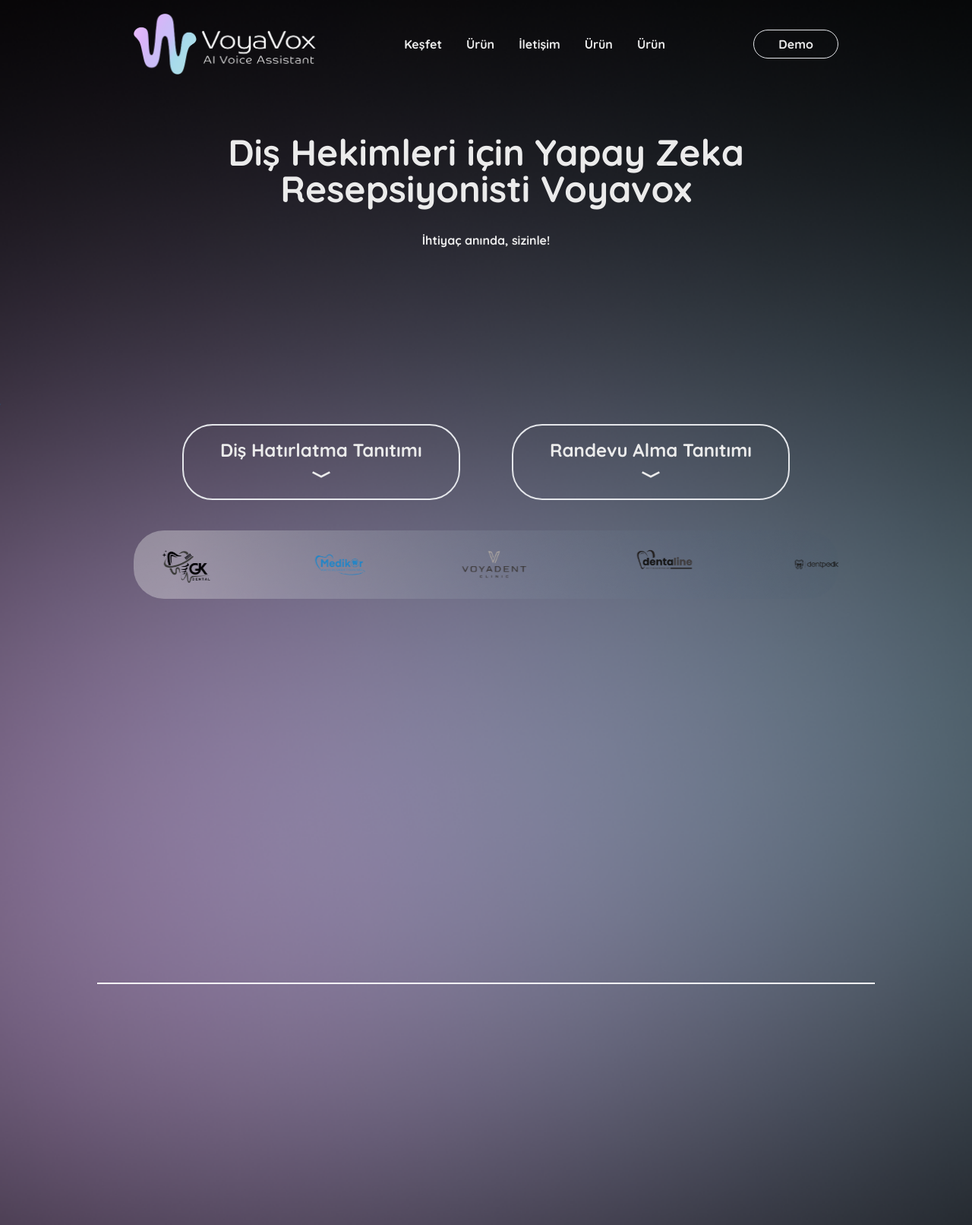
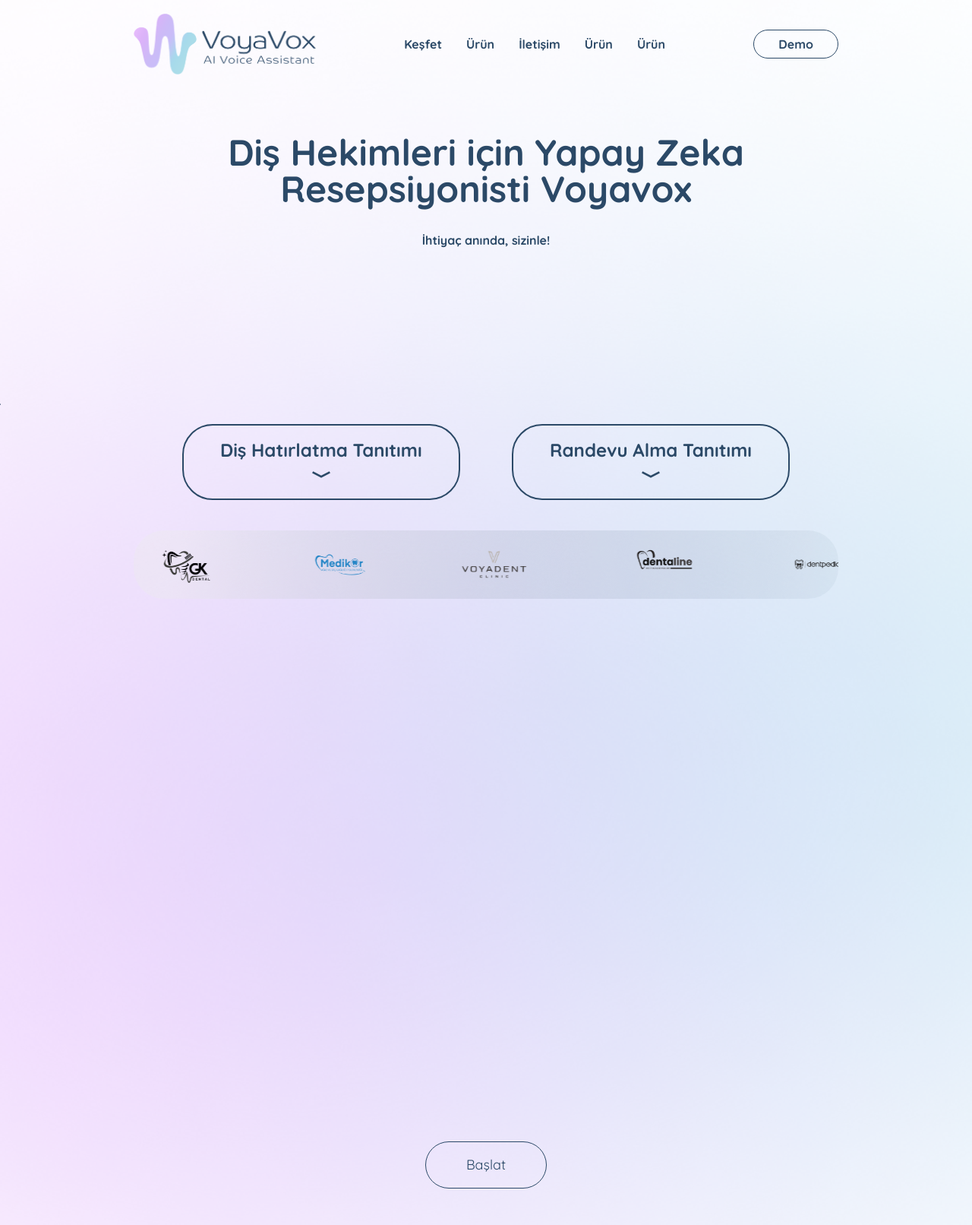
Before and after one commit to mberkayarsln/voyavox, a Next.js app: page / in a window 1280 px wide. Shown: the whole page at 76% size. Built offline with nearby package versions, Linux system fonts and the light colour scheme.

Commit message:
demo fix

```diff
--- a/components/Buttons.tsx
+++ b/components/Buttons.tsx
@@ -1,28 +1,29 @@
 "use client"
-import useInViewStore from "@/src/store/useInViewStore";
+import useIsPlayingStore from "@/src/store/useIsPlayingStore"
+import { handleDemoStart } from "@/src/utils/demo"
 import Link from "next/link"
-import { RiArrowDownWideLine,RiArrowRightWideLine } from "react-icons/ri"
+import { RiArrowDownWideLine, RiArrowRightWideLine } from "react-icons/ri"
 
 const Buttons = () => {
 
-    const { isInViewStore } = useInViewStore();
+    const { isPlaying, setIsPlaying } = useIsPlayingStore();
 
     return (
         <div className="flex flex-col sm:flex-row items-center gap-4 sm:justify-between w-full max-w-[800px]">
-            <Link href="#demo" className={`w-[300px] sm:w-auto px-5 md:px-12 py-3 md:py-4 whitespace-nowrap rounded-[40px] border-2 border-${isInViewStore ? "white" : "navy"} flex flex-row-reverse justify-center gap-4 sm:gap-0 sm:flex-col items-center`}>
-                <div className={`text-${isInViewStore ? "white" : "navy"} font-bold text-lg sm:text-xl lg:text-2xl text-center`}>
+            <Link href="#demo1" onClick={() => handleDemoStart(setIsPlaying)} className={`w-[300px] sm:w-auto px-5 md:px-12 py-3 md:py-4 whitespace-nowrap rounded-[40px] border-2 border-${isPlaying ? "white" : "navy"} flex flex-row-reverse justify-center gap-4 sm:gap-0 sm:flex-col items-center`}>
+                <div className={`text-${isPlaying ? "white" : "navy"} font-bold text-lg sm:text-xl lg:text-2xl text-center`}>
                     Diş Hatırlatma Tanıtımı
                 </div>
-                <RiArrowDownWideLine size={32} className={`text-${isInViewStore ? "white" : "navy"} font-bold hidden sm:block`} />
-                <RiArrowRightWideLine size={32} className={`text-${isInViewStore ? "white" : "navy"} font-bold sm:hidden`} />
+                <RiArrowDownWideLine size={32} className={`text-${isPlaying ? "white" : "navy"} font-bold hidden sm:block`} />
+                <RiArrowRightWideLine size={32} className={`text-${isPlaying ? "white" : "navy"} font-bold sm:hidden`} />
             </Link>
 
-            <Link href="/" className={`w-[300px] sm:w-auto px-5 md:px-12 py-3 md:py-4 whitespace-nowrap rounded-[40px] border-2 border-${isInViewStore ? "white" : "navy"} flex flex-row-reverse justify-center gap-4 sm:gap-0 sm:flex-col items-center`}>
-                <div className={`text-${isInViewStore ? "white" : "navy"} font-bold text-lg sm:text-xl lg:text-2xl text-center`}>
+            <Link href="/" className={`w-[300px] sm:w-auto px-5 md:px-12 py-3 md:py-4 whitespace-nowrap rounded-[40px] border-2 border-${isPlaying ? "white" : "navy"} flex flex-row-reverse justify-center gap-4 sm:gap-0 sm:flex-col items-center`}>
+                <div className={`text-${isPlaying ? "white" : "navy"} font-bold text-lg sm:text-xl lg:text-2xl text-center`}>
                     Randevu Alma Tanıtımı
                 </div>
-                <RiArrowDownWideLine size={32} className={`text-${isInViewStore ? "white" : "navy"} font-bold hidden sm:block`} />
-                <RiArrowRightWideLine size={32} className={`text-${isInViewStore ? "white" : "navy"} font-bold sm:hidden`} />
+                <RiArrowDownWideLine size={32} className={`text-${isPlaying ? "white" : "navy"} font-bold hidden sm:block`} />
+                <RiArrowRightWideLine size={32} className={`text-${isPlaying ? "white" : "navy"} font-bold sm:hidden`} />
             </Link>
 
         </div>
--- a/components/Demo/AudioVisualizer.tsx
+++ b/components/Demo/AudioVisualizer.tsx
@@ -2,6 +2,7 @@
 
 import { useEffect, useRef, useState } from "react";
 import DemoTranscript from "./DemoTranscript";
+import useIsPlayingStore from "@/src/store/useIsPlayingStore";
 
 declare global {
   interface Window {
@@ -9,15 +10,16 @@ declare global {
   }
 }
 
-export default function AudioVisualizer({ isInView }: { isInView: boolean }) {
+export default function AudioVisualizer() {
   const canvasRef = useRef<HTMLCanvasElement>(null);
   const audioRef = useRef<HTMLAudioElement>(null);
   const audioCtxRef = useRef<AudioContext | null>(null);
   const sourceRef = useRef<MediaElementAudioSourceNode | null>(null);
   const analyserRef = useRef<AnalyserNode | null>(null);
   const animationRef = useRef<number>();
-  const [isPlaying, setIsPlaying] = useState(false);
   const [canvasSize, setCanvasSize] = useState({ width: 800, height: 300 });
+
+  const { isPlaying, setIsPlaying } = useIsPlayingStore();
 
   useEffect(() => {
     if (typeof window !== "undefined") {
@@ -62,7 +64,7 @@ export default function AudioVisualizer({ isInView }: { isInView: boolean }) {
       ctx.clearRect(0, 0, WIDTH, HEIGHT);
 
       ctx.lineWidth = 2;
-      ctx.strokeStyle = "white";
+      ctx.strokeStyle = isPlaying ? "#fff" : "#2B4967";
       ctx.beginPath();
 
       const sliceWidth = WIDTH / bufferLength;
@@ -87,6 +89,7 @@ export default function AudioVisualizer({ isInView }: { isInView: boolean }) {
     if (isPlaying) {
       draw();
     } else {
+      draw();
       cancelAnimationFrame(animationRef.current!);
     }
 
@@ -98,7 +101,7 @@ export default function AudioVisualizer({ isInView }: { isInView: boolean }) {
   useEffect(() => {
     if (typeof window === "undefined") return;
 
-    if (isInView) {
+    if (isPlaying) {
       if (audioRef.current && audioCtxRef.current) {
         audioCtxRef.current.resume();
         audioRef.current.play();
@@ -111,7 +114,7 @@ export default function AudioVisualizer({ isInView }: { isInView: boolean }) {
         setIsPlaying(false);
       }
     }
-  }, [isInView]);
+  }, [isPlaying]);
 
   return (
     <div className="flex flex-col items-center justify-center w-full overflow-x-hidden">
@@ -119,7 +122,7 @@ export default function AudioVisualizer({ isInView }: { isInView: boolean }) {
         ref={canvasRef}
         width={canvasSize.width}
         height={canvasSize.height}
-        className="w-screen h-[300px]"
+        className="w-screen h-[300px] px-12"
       />
       <audio ref={audioRef} src="/voice.mp3" />
       <DemoTranscript audioRef={audioRef} />
--- a/components/Demo/Demo.tsx
+++ b/components/Demo/Demo.tsx
@@ -1,13 +1,10 @@
 "use client"
 
-import { useInView } from "motion/react";
-import { useEffect, useRef } from "react";
 import AudioVisualizer from "./AudioVisualizer";
-import useInViewStore from "@/src/store/useInViewStore";
 
 const Demo = () => {
 
-    const ref = useRef<HTMLDivElement>(null);
+    /* const ref = useRef<HTMLDivElement>(null);
     const isInView = useInView(ref);
 
     const { setIsInView } = useInViewStore();
@@ -23,11 +20,11 @@ const Demo = () => {
                 body.style.backgroundColor = "transparent";
 
         setIsInView(isInView);
-    }, [isInView, setIsInView])
+    }, [isInView, setIsInView]) */
 
     return (
-        <section className="h-screen w-full flex flex-col justify-end items-center mt-3 pb-12" id="demo" ref={ref}>
-            <AudioVisualizer isInView={isInView} />
+        <section className="h-screen w-full flex flex-col justify-end items-center mt-3 pb-12" id="demo1">
+            <AudioVisualizer />
         </section>
     )
 }
--- a/components/Demo/DemoTranscript.tsx
+++ b/components/Demo/DemoTranscript.tsx
@@ -1,4 +1,6 @@
 "use client";
+import useIsPlayingStore from "@/src/store/useIsPlayingStore";
+import { handleDemoStart, handleDemoStop } from "@/src/utils/demo";
 import { useEffect, useState } from "react";
 
 const transcript = [
@@ -32,6 +34,8 @@ const transcript = [
 export default function DemoTranscript({ audioRef }: { audioRef: React.RefObject<HTMLAudioElement> }) {
     const [currentIndex, setCurrentIndex] = useState<number>(-1);
 
+    const { isPlaying, setIsPlaying } = useIsPlayingStore();
+
     useEffect(() => {
         const interval = setInterval(() => {
             const currentTime = audioRef.current?.currentTime ?? 0;
@@ -50,19 +54,25 @@ export default function DemoTranscript({ audioRef }: { audioRef: React.RefObject
     const visibleMessages = transcript.slice(Math.max(0, currentIndex - 3), currentIndex + 1);
 
     return (
-        <div className="flex flex-col items-center gap-2 leading-6 h-[120px] justify-end overflow-hidden w-full">
+        <div className="flex flex-col items-center gap-2 leading-6 h-[180px] justify-end overflow-hidden w-full">
             {visibleMessages.map((message, index) => {
                 const isRecent = index >= visibleMessages.length - 2;
                 return (
                     <p
                         key={index}
-                        className={`font-bold text-white ${isRecent ? "" : "opacity-50"
+                        className={`font-bold text-${isPlaying ? "white" : "navy"} ${isRecent ? "" : "opacity-50"
                             }`}
                     >
                         {message.text}
                     </p>
                 );
             })}
+            {!isPlaying ? <div className="text-navy border border-navy w-40 text-center px-6 py-4 rounded-full text-lg mt-4" onClick={() => handleDemoStart(setIsPlaying)}>
+                Başlat
+            </div> :
+                <div className="text-white w-40 text-center px-6 py-4 rounded-full text-lg bg-[linear-gradient(to_right,_rgba(43,73,103,0.3),_rgba(233,188,253,0.3))] mt-4" onClick={() => handleDemoStop(setIsPlaying)}>
+                    Durdur
+                </div>}
         </div>
     );
 }
--- a/components/Header.tsx
+++ b/components/Header.tsx
@@ -1,6 +1,6 @@
 "use client";
 
-import useInViewStore from "@/src/store/useInViewStore";
+import useIsPlayingStore from "@/src/store/useIsPlayingStore";
 import Image from "next/image";
 import Link from "next/link";
 import { RiMenuLine } from "react-icons/ri";
@@ -14,7 +14,7 @@ const navItems = [
 ];
 
 const Header = () => {
-  const { isInViewStore } = useInViewStore();
+  const { isPlaying } = useIsPlayingStore();
 
   return (
     <header className="fixed w-full lg:w-[1024px] translate-x-1/2 right-1/2 mt-3 flex justify-between items-center px-6 sm:px-12 py-1.5 rounded-[40px] bg-transparent z-50">
@@ -23,13 +23,13 @@ const Header = () => {
           src="/logo/VoyaVox_logo2_cropped.png"
           alt="Dark Logo"
           fill
-          className={`transition-opacity duration-300 ${isInViewStore ? "opacity-0" : "opacity-100"}`}
+          className={`transition-opacity duration-300 ${isPlaying ? "opacity-0" : "opacity-100"}`}
         />
         <Image
           src="/logo/VoyaVox_logo_whitetext_horizontal_cropped.png"
           alt="White Logo"
           fill
-          className={`absolute top-0 left-0 transition-opacity duration-300 ${isInViewStore ? "opacity-100" : "opacity-0"}`}
+          className={`absolute top-0 left-0 transition-opacity duration-300 ${isPlaying ? "opacity-100" : "opacity-0"}`}
         />
       </div>
 
@@ -42,7 +42,7 @@ const Header = () => {
           <Link
             key={index}
             href={item.href}
-            className={`text-${isInViewStore ? "white" : "navy"} font-bold transition-colors duration-300`}
+            className={`text-${isPlaying ? "white" : "navy"} font-bold transition-colors duration-300`}
           >
             {item.label}
           </Link>
@@ -52,7 +52,7 @@ const Header = () => {
       <div className="hidden lg:block">
         <Link
           href="/"
-          className={`text-${isInViewStore ? "white" : "navy"} rounded-[40px] border border-${isInViewStore ? "white" : "navy"} px-8 py-2 font-bold transition-colors duration-300`}
+          className={`text-${isPlaying ? "white" : "navy"} rounded-[40px] border border-${isPlaying ? "white" : "navy"} px-8 py-2 font-bold transition-colors duration-300`}
         >
           Demo
         </Link>
--- a/components/Hero.tsx
+++ b/components/Hero.tsx
@@ -1,14 +1,14 @@
 "use client"
 
-import useInViewStore from "@/src/store/useInViewStore";
+import useIsPlayingStore from "@/src/store/useIsPlayingStore";
 
 
 const Hero = () => {
 
-    const { isInViewStore } = useInViewStore();
+    const { isPlaying } = useIsPlayingStore();
 
     return (
-        <div className={`max-w-[800px] px-12 sm:px-0 text-${isInViewStore ? "white" : "navy"} flex flex-col justify-between items-center sm:gap-8 gap-4 mb-4`}>
+        <div className={`max-w-[800px] px-12 sm:px-0 text-${isPlaying ? "white" : "navy"} flex flex-col justify-between items-center sm:gap-8 gap-4 mb-4`}>
             <h1 className="text-center font-bold text-3xl sm:text-4xl lg:text-5xl sm:max-w-[600px] lg:max-w-none leading-normal">
                 Diş Hekimleri için Yapay Zeka Resepsiyonisti Voyavox
             </h1>
--- /dev/null
+++ b/src/store/useIsPlayingStore.ts
@@ -0,0 +1,13 @@
+import { create } from 'zustand';
+
+interface IsPlayingState {
+    isPlaying: boolean;
+    setIsPlaying: (isPlaying: boolean) => void;
+}
+
+const useIsPlayingStore = create<IsPlayingState>((set) => ({
+    isPlaying: false,
+    setIsPlaying: (isPlaying) => set({ isPlaying: isPlaying }),
+}));
+
+export default useIsPlayingStore;
--- /dev/null
+++ b/src/utils/demo.ts
@@ -0,0 +1,15 @@
+export const handleDemoStart = (setIsPlaying: (arg0: boolean) => void) => {
+
+    setIsPlaying(true);
+    const body = document.querySelector("body");
+    if (body)
+        body.style.backgroundColor = "black";
+}
+
+export const handleDemoStop = (setIsPlaying: (arg0: boolean) => void) => {
+
+    setIsPlaying(false);
+    const body = document.querySelector("body");
+    if (body)
+        body.style.backgroundColor = "transparent";
+}
```
Lines whose indentation alone changed are shown as unchanged.
